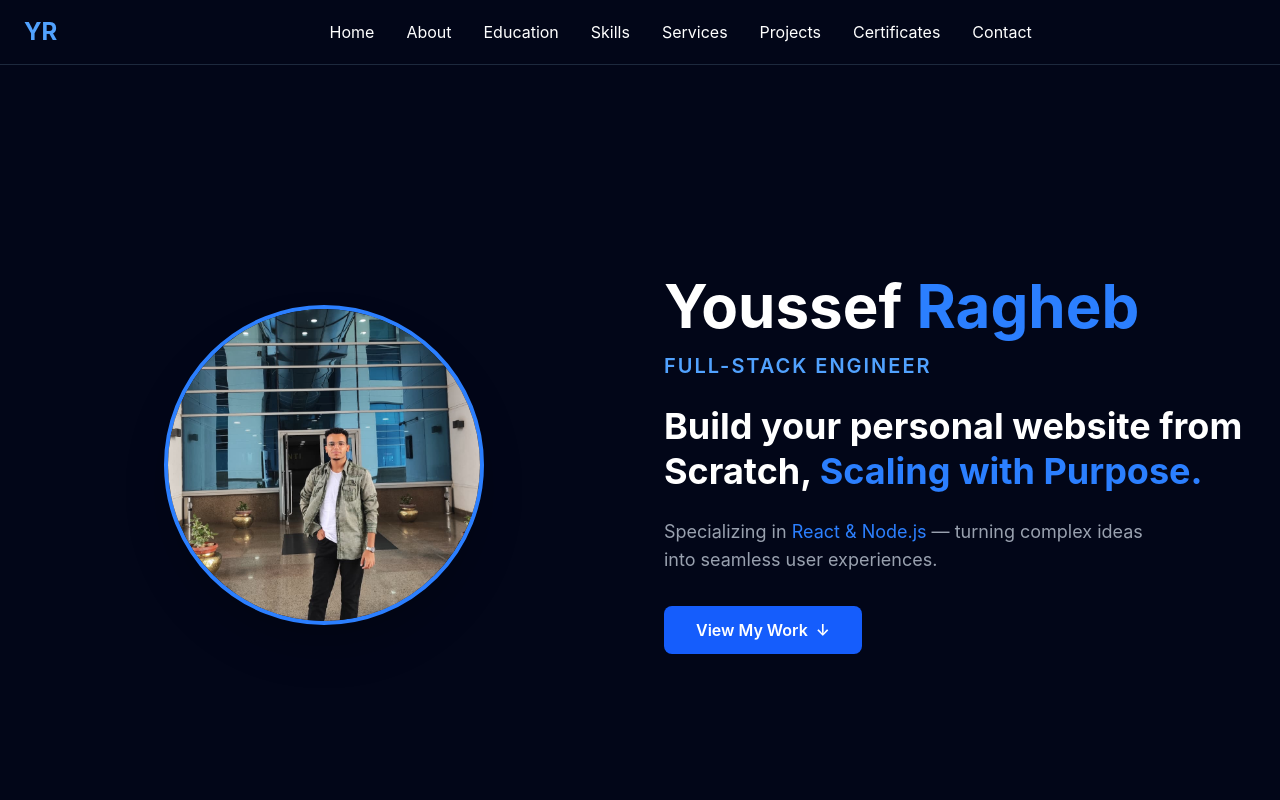
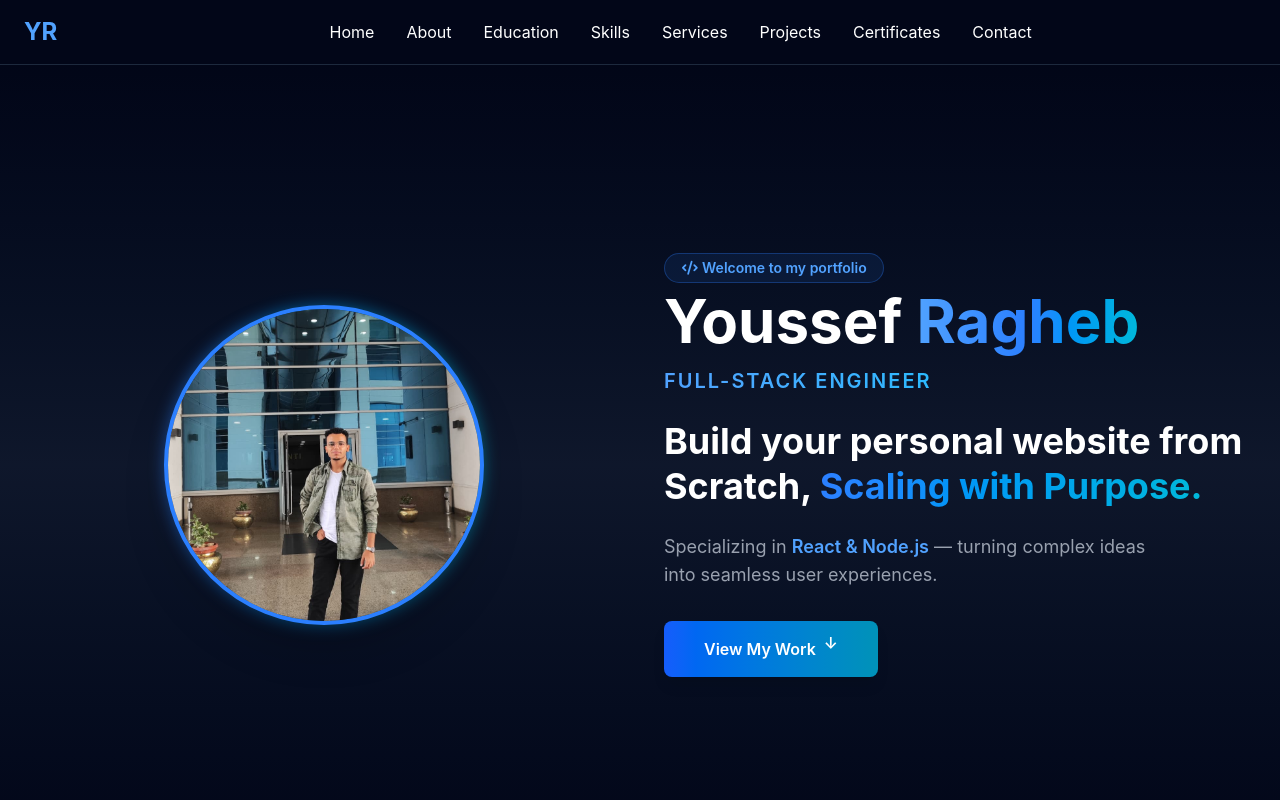
Before and after one commit to JoeRagheb29/YoussefRagheb-Protofolio, a React (Vite) app: page / in a window 1280 px wide. Shown: the top 800 px of the page. Built offline with nearby package versions, Linux system fonts and the light colour scheme.

Commit message:
inhance hero UI and animations

```diff
--- a/src/Sections/Hero.jsx
+++ b/src/Sections/Hero.jsx
@@ -1,35 +1,63 @@
-import React from 'react'
+import React, { useState, useEffect } from 'react'
 import joe from '../assets/WhatsApp Image 2026-04-03 at 12.50.47 AM.jpeg'
+import '../styles/hero.css'
 
 function Hero() {
+  const [isVisible, setIsVisible] = useState(false);
+
+  useEffect(() => {
+    setTimeout(() => {
+      setIsVisible(true);
+    }, 0);
+  }, []);
+
   return (
-    <div className='bg-slate-950 text-white min-h-screen flex items-center justify-center px-4 sm:px-8 py-12 sm:py-20'>
+    <div className='bg-linear-to-t from-slate-950 via-slate-900 to-slate-950 text-white min-h-screen flex items-center justify-center px-4 sm:px-8 py-12 sm:py-20'>
       <div className='max-w-7xl w-full flex flex-col-reverse lg:flex-row items-center justify-between gap-8 lg:gap-12'>
-        {/* Right Column - Image */}
-        <div className='flex-1 flex justify-center'>
-          <div className='w-48 h-48 sm:w-64 sm:h-64 lg:w-80 lg:h-80 rounded-full overflow-hidden border-2 sm:border-4 border-blue-500 shadow-2xl'>
-            <img src={joe} alt="Youssef Ragheb" className='w-full h-full object-cover' />
+
+        <div className={`left-side flex-1 flex justify-center transition-all duration-1000 ${isVisible ? 'opacity-100 translate-x-0' : 'opacity-0 translate-x-12'}`}>
+          <div className='relative group'>
+            <div className='highlighter absolute inset-0 bg-linear-to-r from-blue-500 to-cyan-500 rounded-full blur opacity-75 group-hover:opacity-100 transition duration-1000 animate-pulse'></div>
+            <div className='image relative w-48 h-48 sm:w-64 sm:h-64 lg:w-80 lg:h-80 rounded-full overflow-hidden border-4 sm:border-4 border-blue-500 shadow-2xl transition-transform duration-500 group-hover:scale-105'>
+              <img src={joe} alt="Youssef Ragheb" className='w-full h-full object-cover' />
+            </div>
           </div>
         </div>
 
-        {/* Left Column - Text */}
-        <div className='flex-1 text-center lg:text-left'>
-          <h1 className='text-4xl sm:text-5xl lg:text-6xl font-bold mb-2 sm:mb-4'>
-            Youssef <span className='text-blue-500'>Ragheb</span>
+        <div className={`right-side flex-1 text-center lg:text-left transition-all duration-1000 ${isVisible ? 'opacity-100 translate-x-0' : 'opacity-0 -translate-x-12'}`}>
+          <div className='inline-block lg:inline-block mb-2 px-4 py-1 rounded-full bg-blue-500/10 border border-blue-500/30 text-blue-400 text-sm font-semibold animate-fadeInDown'>
+            <i className='fas fa-code'></i> Welcome to my portfolio
+          </div>
+
+          <h1 className='text-4xl sm:text-5xl lg:text-6xl font-bold mb-2 sm:mb-4 animate-fadeInDown' style={{animationDelay: '0.2s'}}>
+            Youssef <span className='bg-linear-to-r from-blue-400 via-blue-500 to-cyan-500 bg-clip-text text-transparent'>Ragheb</span>
           </h1>
-          <p className='text-blue-400 text-lg sm:text-xl font-semibold mb-4 sm:mb-6 tracking-widest'>FULL-STACK ENGINEER</p>
 
-          <h2 className='text-2xl sm:text-3xl lg:text-4xl font-bold mb-4 sm:mb-6 leading-tight'>
-            Build your personal website from Scratch, <span className='text-blue-500'>Scaling with Purpose.</span>
+          <p className='text-transparent bg-linear-to-r from-blue-400 to-cyan-400 bg-clip-text text-lg sm:text-xl font-semibold mb-4 sm:mb-6 tracking-widest animate-fadeInDown' style={{animationDelay: '0.4s'}}>
+            FULL-STACK ENGINEER
+          </p>
+
+          <h2 className='text-2xl sm:text-3xl lg:text-4xl font-bold mb-4 sm:mb-6 leading-tight animate-fadeInDown' style={{animationDelay: '0.6s'}}>
+            Build your personal website from Scratch, <span className='bg-linear-to-r from-blue-500 to-cyan-500 bg-clip-text text-transparent'>Scaling with Purpose.</span>
           </h2>
 
-          <p className='text-gray-400 text-base sm:text-lg mb-6 sm:mb-8 max-w-lg mx-auto lg:mx-0'>
-            Specializing in <span className='text-blue-500'>React & Node.js</span> — turning complex ideas into seamless user experiences.
+          <p className='text-gray-400 text-base sm:text-lg mb-6 sm:mb-8 max-w-lg mx-auto lg:mx-0 animate-fadeInDown' style={{animationDelay: '0.8s'}}>
+            Specializing in <span className='text-blue-400 font-semibold'>React & Node.js</span> — turning complex ideas into seamless user experiences.
           </p>
 
-          <button className='bg-blue-600 hover:bg-blue-700 text-white font-semibold py-2 sm:py-3 px-6 sm:px-8 rounded-lg flex items-center justify-center lg:justify-start gap-2 transition mx-auto lg:mx-0'>
-            View My Work <span>↓</span>
-          </button>
+          <div className='animate-fadeInDown' style={{animationDelay: '1s'}}>
+            <button className='group relative bg-linear-to-r from-blue-600
+              to-cyan-600 hover:from-blue-700 hover:to-cyan-700 text-white
+              font-semibold py-3 sm:py-4 px-8 sm:px-10 rounded-lg flex items-center
+              justify-center lg:justify-start gap-2 transition-all duration-300
+              mx-auto lg:mx-0 shadow-lg hover:shadow-blue-500/50 hover:scale-105 overflow-hidden'>
+
+              <span className='relative z-10'>View My Work</span>
+              <span className='relative z-10 animate-bounce'>↓</span>
+              <div className='absolute inset-0 bg-linear-to-r from-cyan-600 to-blue-600 opacity-0 group-hover:opacity-100 transition-opacity duration-300'></div>
+            </button>
+          </div>
+
         </div>
       </div>
     </div>
--- /dev/null
+++ b/src/styles/hero.css
@@ -0,0 +1,24 @@
+@keyframes fadeInDown {
+  from {
+    opacity: 0;
+    transform: translateY(-20px);
+  }
+  to {
+    opacity: 1;
+    transform: translateY(0);
+  }
+}
+
+
+.animation-delay-2000 {
+  animation-delay: 2s;
+}
+
+.animation-delay-4000 {
+  animation-delay: 4s;
+}
+
+.animate-fadeInDown {
+  animation: fadeInDown 0.8s ease-out forwards;
+  opacity: 0;
+}
```
